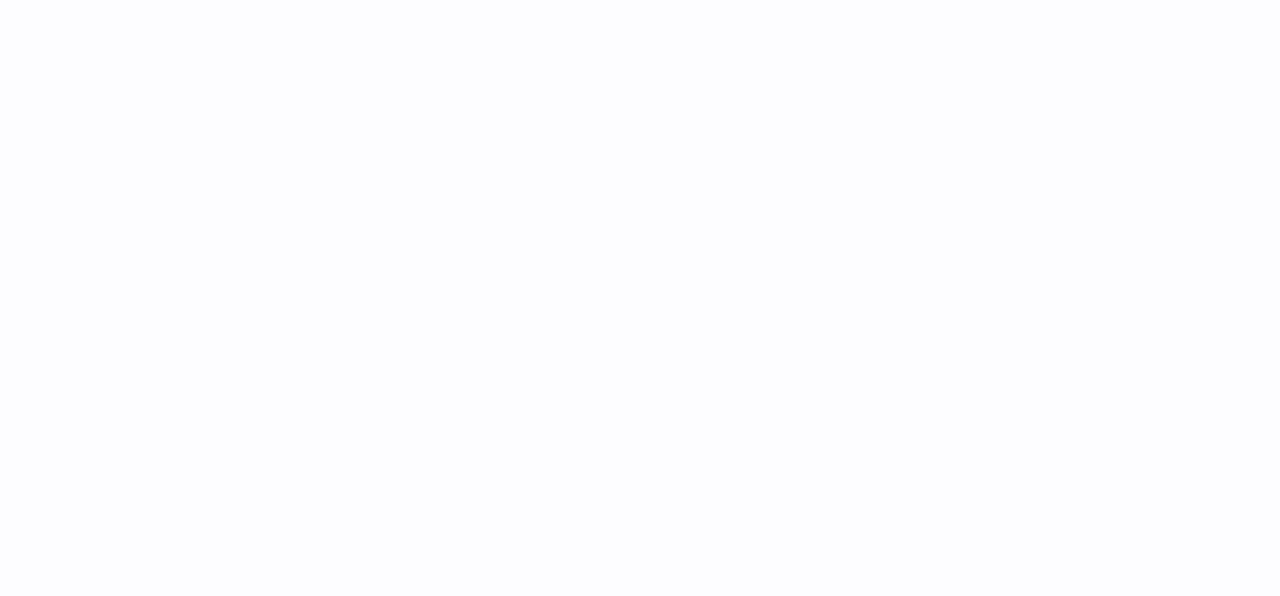
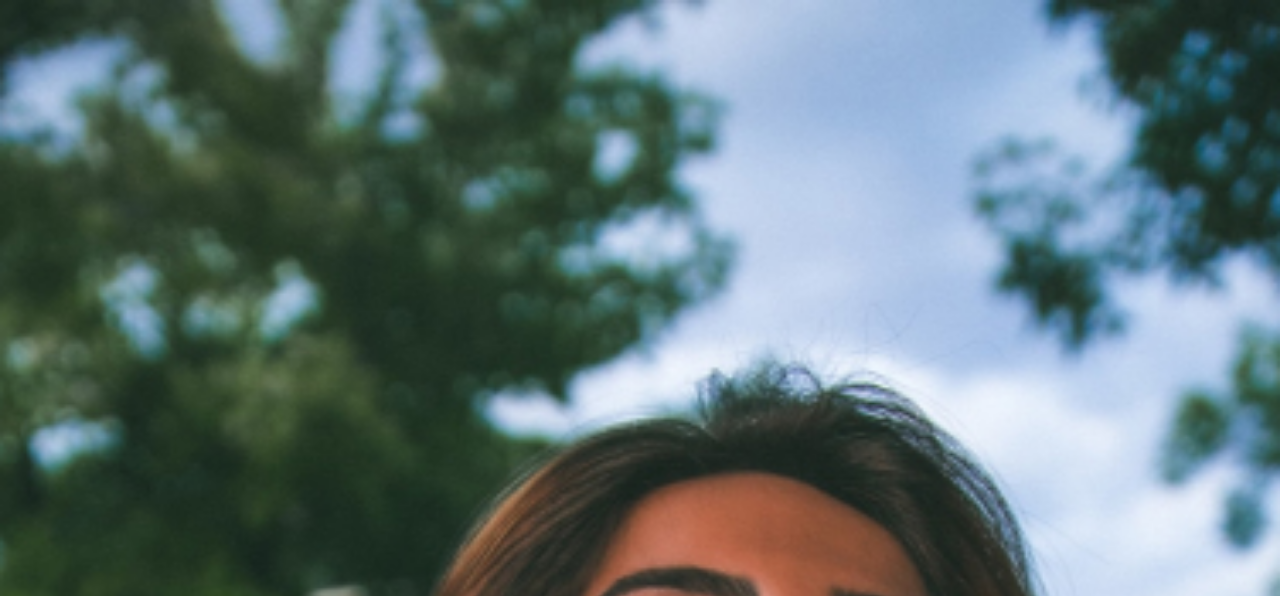
Before and after one commit to ReaSlyn/TheWonders, a plain HTML site: page index.html in a window 1280 px wide. Shown: the top 596 px of the page. Drawn offline with nearby package versions, Linux system fonts and the light colour scheme.

Commit message:
first version

```diff
--- a/index.css
+++ b/index.css
@@ -340,7 +340,7 @@ table {
     height:auto;
     text-align: center;
     Position: absolute;
-    top
+    top: 0px;
 }
 
 .Presentation1 p {
```
